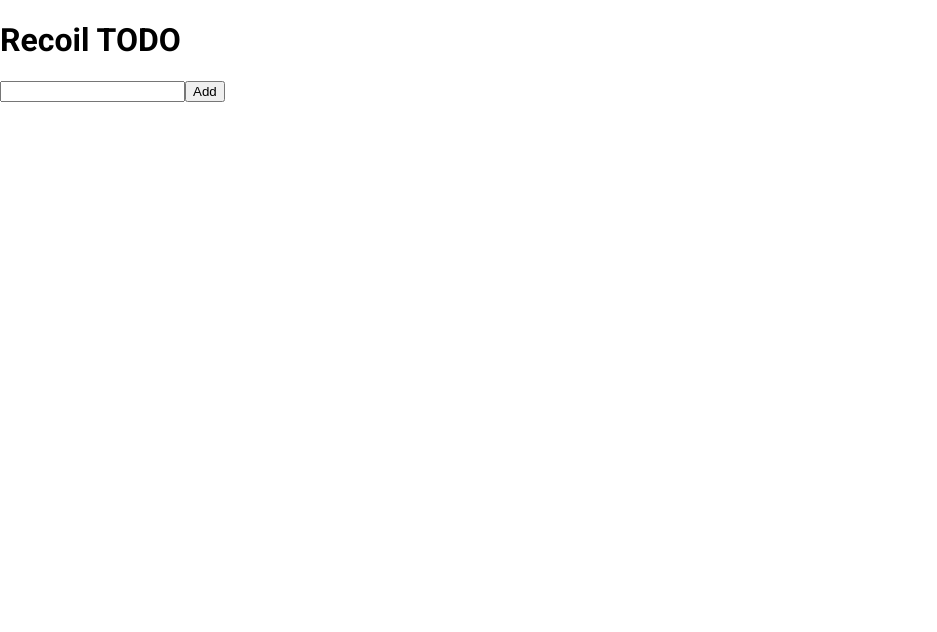
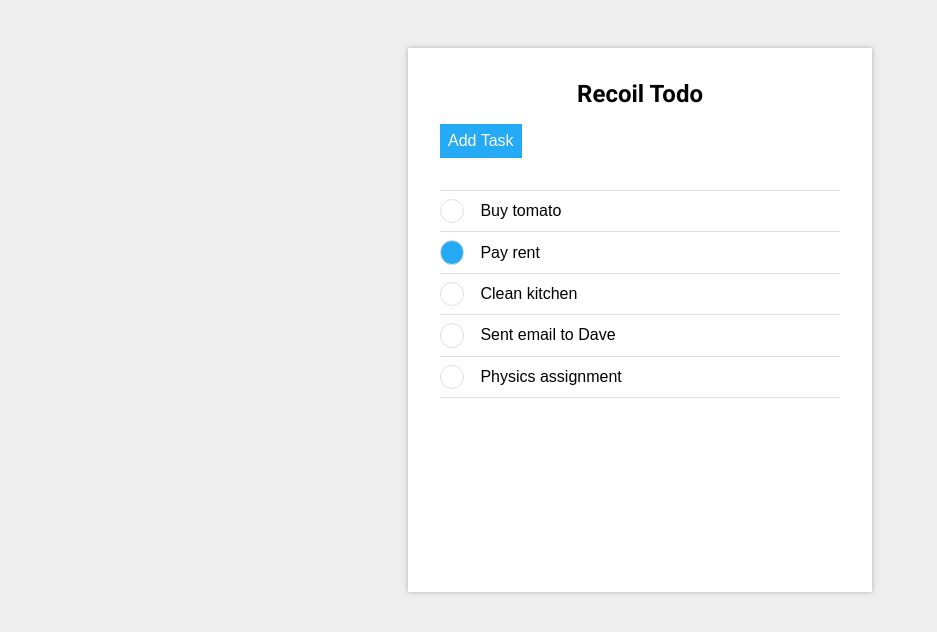
Before and after one commit to eastend-street/recoil-todo, a React (Create React App) app: page / in a window 1280 px wide. Shown: the top 632 px of the page, without its empty margins (0-937 px from the left). Built offline with nearby package versions, Linux system fonts and the light colour scheme.

Commit message:
made complete button and added style

```diff
--- a/src/App.tsx
+++ b/src/App.tsx
@@ -4,17 +4,14 @@
 import GlobalStyle from "styles/GlobalStyle";
 import Theme from "styles/Theme";
 
-import TodoList from "components/TodoList";
-import TodoCreator from "components/TodoCreator";
+import Main from "components/Main";
 
 const App: React.FC = () => {
   return (
     <RecoilRoot>
       <Theme>
         <GlobalStyle />
-        <h1>Recoil TODO</h1>
-        <TodoCreator />
-        <TodoList />
+        <Main />
       </Theme>
     </RecoilRoot>
   );
--- a/src/atoms/TodoList.ts
+++ /dev/null
@@ -1,14 +0,0 @@
-import { atom } from "recoil";
-
-export type Todo = {
-  id: number;
-  name: string;
-  isDone: boolean;
-};
-
-const initialState: Todo[] = [];
-
-export const todoListState = atom({
-  key: "TodoListState",
-  default: initialState,
-});
--- /dev/null
+++ b/src/components/AddButton/index.tsx
@@ -0,0 +1,39 @@
+import React, { useState } from "react";
+import styled from "styled-components";
+import { useSetRecoilState } from "recoil";
+
+import { todoListState, Todo as TodoType } from "store/TodoList";
+
+const AddButton: React.FC = () => {
+  const setTodoList = useSetRecoilState(todoListState);
+
+  const addTodo = () => {
+    setTodoList((prevTodoList: TodoType[]) => [
+      ...prevTodoList,
+      {
+        id: prevTodoList.length + 1,
+        name: "",
+        isDone: false,
+      },
+    ]);
+  };
+
+  return <Button onClick={addTodo}>Add Task</Button>;
+};
+
+const Button = styled.button`
+  background-color: #25aaf5;
+  border: none;
+  color: #fff;
+  font-size: 1rem;
+  outline: none;
+  padding: 0.5rem;
+
+  &:hover {
+    cursor: pointer;
+    opacity: 0.7;
+    transition: 0.3s;
+  }
+`;
+
+export default AddButton;
--- /dev/null
+++ b/src/components/Main/index.tsx
@@ -0,0 +1,33 @@
+import React from "react";
+import styled from "styled-components";
+
+import TodoList from "components/TodoList";
+import AddButton from "components/AddButton";
+
+const Main: React.FC = () => {
+  return (
+    <Container>
+      <StyledH1>Recoil Todo</StyledH1>
+      <AddButton />
+      <TodoList />
+    </Container>
+  );
+};
+
+const Container = styled.div`
+  background-color: #fff;
+  box-shadow: 0px 0px 5px rgba(0, 0, 0, 0.25);
+  min-height: 30rem;
+  margin: 3rem auto 0;
+  padding: 2rem;
+  width: 25rem;
+`;
+
+const StyledH1 = styled.div`
+  font-size: 1.5rem;
+  font-weight: bold;
+  margin-bottom: 1rem;
+  text-align: center;
+`;
+
+export default Main;
--- /dev/null
+++ b/src/components/Todo/index.tsx
@@ -0,0 +1,77 @@
+import React, { useState } from "react";
+import styled from "styled-components";
+import { useSetRecoilState } from "recoil";
+
+import { todoListState, Todo as TodoType } from "store/TodoList";
+
+const Todo: React.FC<TodoType> = ({ id, name, isDone }) => {
+  const [todoName, setTodoName] = useState<string>(name);
+  const setTodoList = useSetRecoilState(todoListState);
+
+  const editTodoName = (input: string) => {
+    setTodoName(input);
+
+    setTodoList((prevTodoList: TodoType[]) => {
+      return prevTodoList.map((todo) =>
+        todo.id === id ? { ...todo, name: todoName } : todo
+      );
+    });
+  };
+
+  const toggleComplete = () => {
+    setTodoList((prevTodoList: TodoType[]) => {
+      return prevTodoList.map((todo) =>
+        todo.id === id ? { ...todo, isDone: !todo.isDone } : todo
+      );
+    });
+  };
+
+  return (
+    <Container>
+      <CompleteButton isDone={isDone} onClick={toggleComplete}></CompleteButton>
+      <Input value={todoName} onChange={(e) => editTodoName(e.target.value)} />
+    </Container>
+  );
+};
+
+const Container = styled.div`
+  border-top: 0.05rem solid #e0e0e0;
+  display: flex;
+  padding: 0.5rem 0;
+
+  &:last-child {
+    border-bottom: 0.05rem solid #e0e0e0;
+  }
+`;
+
+type CompleteButtonProps = {
+  isDone: boolean;
+};
+
+const CompleteButton = styled.button`
+  background-color: ${(props: CompleteButtonProps) =>
+    props.isDone ? "#25aaf5" : "#fff"};
+  border: 0.05rem solid #e0e0e0;
+  border-radius: 50%;
+  font-size: 1rem;
+  outline: none;
+  padding: 0.7rem;
+
+  &:hover {
+    cursor: pointer;
+    opacity: 0.7;
+    transition: 0.3s;
+  }
+`;
+
+const Input = styled.input`
+  margin: 0 1rem;
+  border: none;
+  display: block;
+  font-size: 1rem;
+  outline: none;
+  padding: 0;
+  width: 100%;
+`;
+
+export default Todo;
--- a/src/components/TodoCreator/index.tsx
+++ /dev/null
@@ -1,34 +0,0 @@
-import React, { useState } from "react";
-import styled from "styled-components";
-import { useSetRecoilState } from "recoil";
-
-import { todoListState, Todo as TodoType } from "atoms/TodoList";
-
-const TodoCreator: React.FC = () => {
-  const [todoInput, setTodoInput] = useState<string>("");
-  const setTodoList = useSetRecoilState(todoListState);
-
-  const addTodo = () => {
-    setTodoList((prevTodoList: TodoType[]) => [
-      ...prevTodoList,
-      {
-        id: prevTodoList.length + 1,
-        name: todoInput,
-        isDone: false,
-      },
-    ]);
-    setTodoInput("");
-  };
-  return (
-    <Container>
-      <Input value={todoInput} onChange={(e) => setTodoInput(e.target.value)} />
-      <button onClick={addTodo}>Add</button>
-    </Container>
-  );
-};
-
-const Container = styled.div``;
-
-const Input = styled.input``;
-
-export default TodoCreator;
--- a/src/components/TodoList/index.tsx
+++ b/src/components/TodoList/index.tsx
@@ -2,19 +2,22 @@
 import styled from "styled-components";
 import { useRecoilValue } from "recoil";
 
-import { todoListState, Todo as TodoType } from "atoms/TodoList";
+import { todoListState, Todo as TodoType } from "store/TodoList";
+import Todo from "components/Todo";
 
 const TodoList: React.FC = () => {
   const todoList = useRecoilValue(todoListState);
   return (
     <Container>
-      {todoList.map((todo: TodoType) => {
-        return <div key={todo.id}>{todo.name}</div>;
-      })}
+      {todoList.map((todo: TodoType) => (
+        <Todo {...todo} key={todo.id} />
+      ))}
     </Container>
   );
 };
 
-const Container = styled.div``;
+const Container = styled.div`
+  margin: 2rem 0;
+`;
 
 export default TodoList;
--- /dev/null
+++ b/src/store/TodoList.ts
@@ -0,0 +1,20 @@
+import { atom } from "recoil";
+
+export type Todo = {
+  id: number;
+  name: string;
+  isDone: boolean;
+};
+
+const initialState: Todo[] = [
+  { id: 1, name: "Buy tomato", isDone: false },
+  { id: 2, name: "Pay rent", isDone: true },
+  { id: 3, name: "Clean kitchen", isDone: false },
+  { id: 4, name: "Sent email to Dave", isDone: false },
+  { id: 5, name: "Physics assignment", isDone: false },
+];
+
+export const todoListState = atom({
+  key: "TodoListState",
+  default: initialState,
+});
--- a/src/styles/GlobalStyle.ts
+++ b/src/styles/GlobalStyle.ts
@@ -5,7 +5,7 @@
     margin: 0;
     padding: 0;
     font-family: 'Roboto', sans-serif;
-    color: black;
+    background-color: #eee;
   }
 
   a {
```
